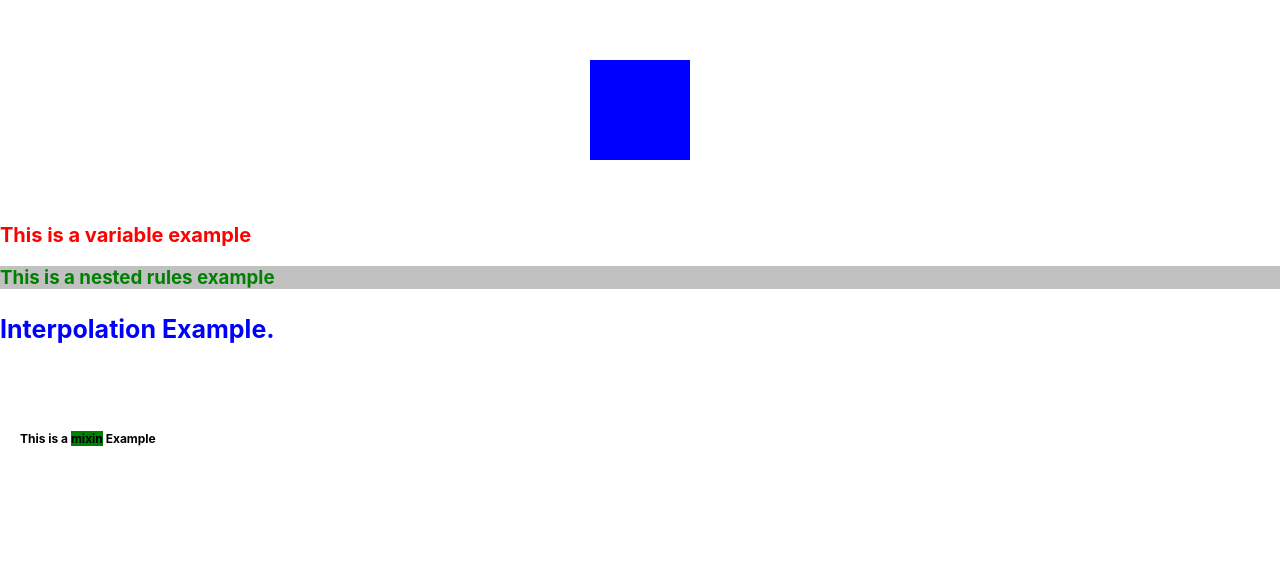
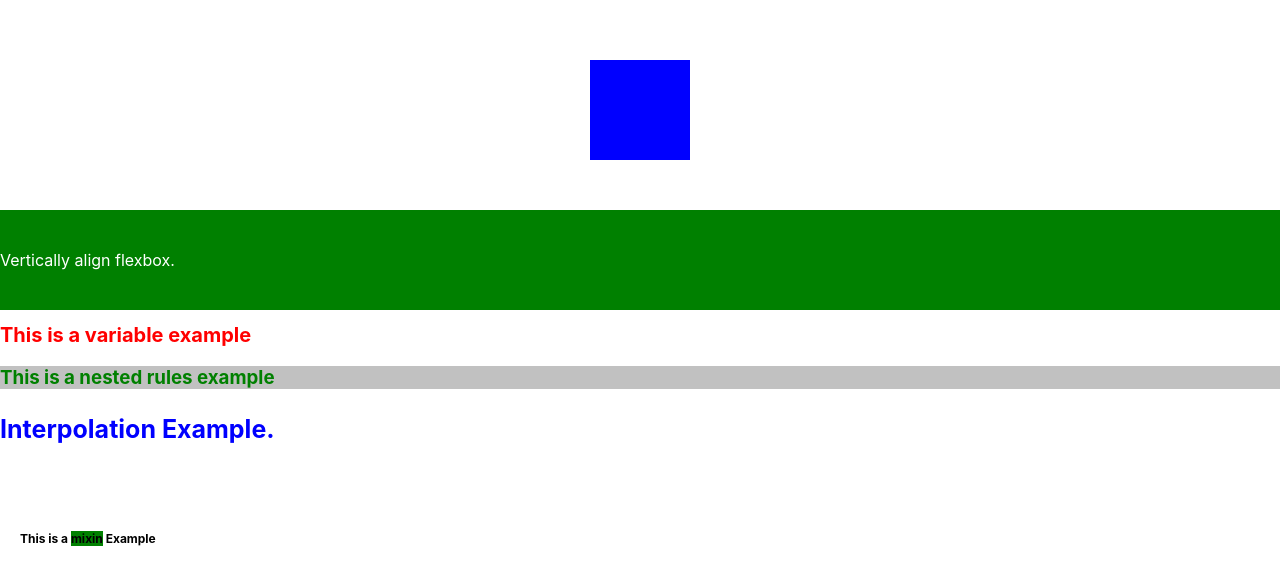
Before and after one commit to secretLabHQ389/SCSS-navbar, a React (Create React App) app: page / in a window 1280 px wide. Shown: the part 1916-2494 px from the top of the page. Before the commit the page ends 2394 px from the top, so only its background shows below. Built offline with nearby package versions, Linux system fonts and the light colour scheme.

Commit message:
Flexbox vertically align

```diff
--- a/src/components/items/CssExs.js
+++ b/src/components/items/CssExs.js
@@ -22,6 +22,8 @@ const CssExs = () => {
       <img className={'masked'} src={NicePecs} alt='ghost porn' />
 
       <div className={'manual-center'} />
+
+      <div className={'align-vertically'}>Vertically align flexbox.</div>
     </>
   )
 }
--- a/src/components/items/CssExs.scss
+++ b/src/components/items/CssExs.scss
@@ -34,3 +34,11 @@
 .manual-center:hover {
   transform: scale(1.9);
 }
+
+.align-vertically {
+  background-color: green;
+  color: #fff;
+  display: flex;
+  align-items: center;
+  height: 100px;
+}
```
